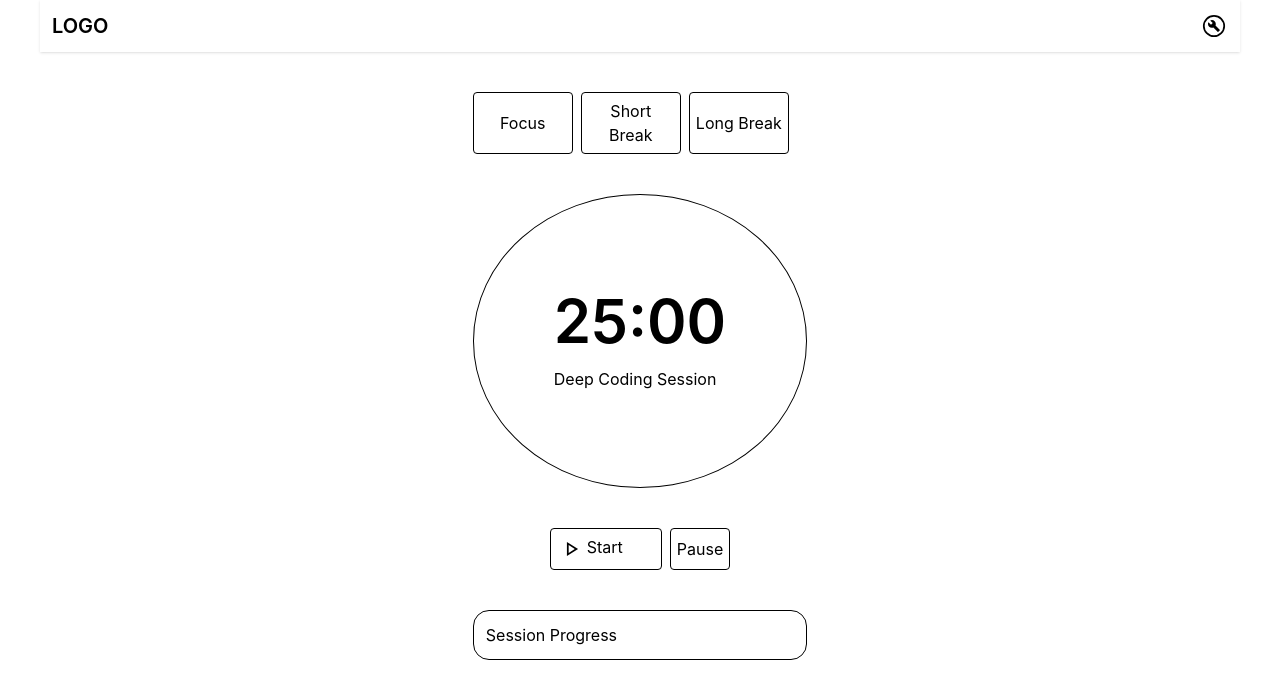
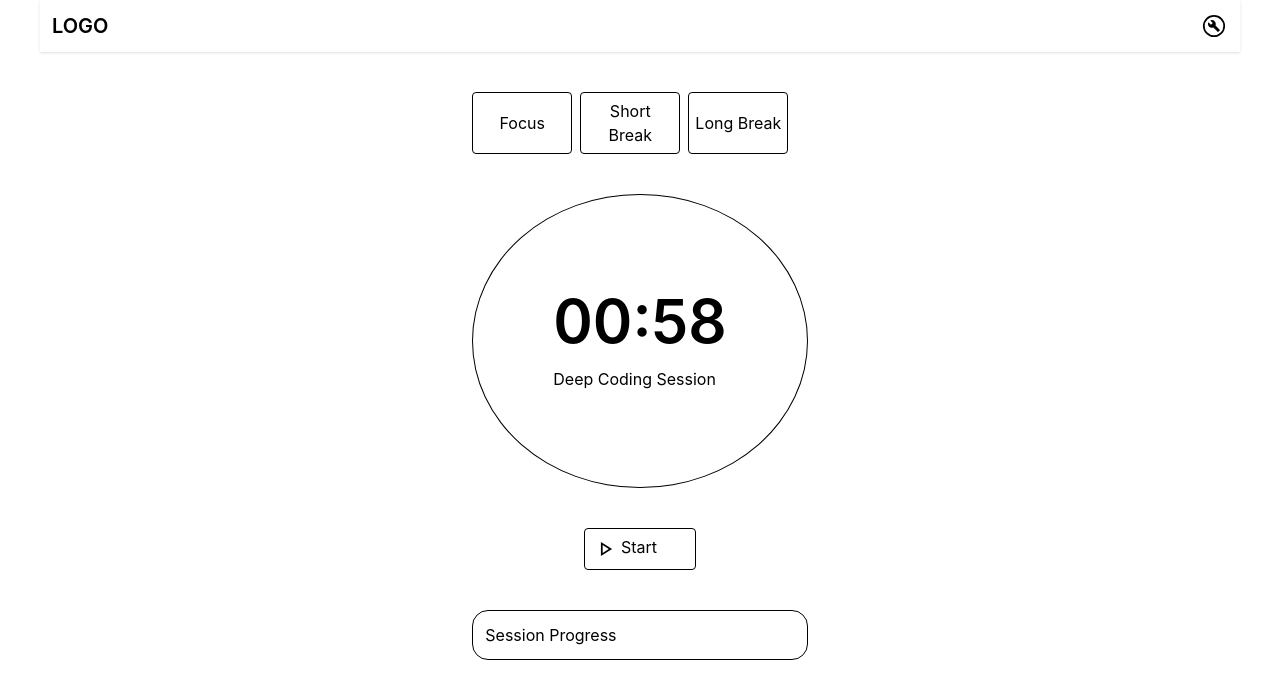
Before and after one commit to dev-Kamogelo/deep-focus-project, a website built with Vite: page index.html in a window 1280 px wide. Both pictures are taken after a click on the button "Start". Built offline with nearby package versions, Linux system fonts and the light colour scheme.

Commit message:
feat: start session function

```diff
--- a/index.html
+++ b/index.html
@@ -26,7 +26,7 @@
 
         <section class="flex items-center justify-center m-auto">
           <div class="border rounded-[50%] px-20 py-24 flex flex-col gap-4">
-            <h1 id="time-display" class="font-semibold text-6xl">25:00</h1>
+            <h1 id="time-display" class="font-semibold text-6xl"></h1>
             <p id="session-objective">Deep Coding Session</p>
           </div>
         </section>
@@ -38,7 +38,7 @@
                 <svg xmlns="http://www.w3.org/2000/svg" height="28px" viewBox="0 -960 960 960" wi  dth="28px" fill="currentColor"><path d="M340-236.16v-487.68L723.07-480 340-236.16ZM400-480Zm0 134 210.77-134L400-614v268Z"/></svg>
                 <span>Start</span>
               </button>
-              <button id="pause-session" class="border p-1.5 text-start rounded">Pause</button>
+              <button id="pause-session" class="border p-1.5 text-start rounded hidden">Pause</button>
             </div>
 
             <button id="reset-session" class="hidden">Reset</button>
--- a/src/app.ts
+++ b/src/app.ts
@@ -1 +1,38 @@
 import './style.css'
+
+const timeDisplay = document.querySelector("#time-display") as HTMLElement;
+const startSessionBtn = document.querySelector("#start-session") as HTMLButtonElement;
+
+let intialTime: number = 1;
+let remainingTime = intialTime * 60;
+let countDown: ReturnType<typeof setInterval>;
+
+function renderTimeDisplay() {
+    const minute = Math.floor((remainingTime / 60) % 60);
+    const second = remainingTime % 60;
+
+    const diplayMin = minute.toString().padStart(2, '0');
+    const diplaySec = second.toString().padStart(2, '0');
+
+    timeDisplay.innerHTML = `${diplayMin}:${diplaySec}`;
+    console.log(diplayMin, diplaySec);
+}
+
+function startSession() {
+    clearInterval(countDown);
+
+    countDown = setInterval(() => {
+        remainingTime--;
+        renderTimeDisplay();
+
+        if(remainingTime <= 0) {
+            clearInterval(countDown);
+            console.log('time done')
+        }
+    }, 1000);
+
+    startSessionBtn.disabled = true;
+}
+
+startSessionBtn.addEventListener('click', startSession);
+window.addEventListener('load', renderTimeDisplay);
```
